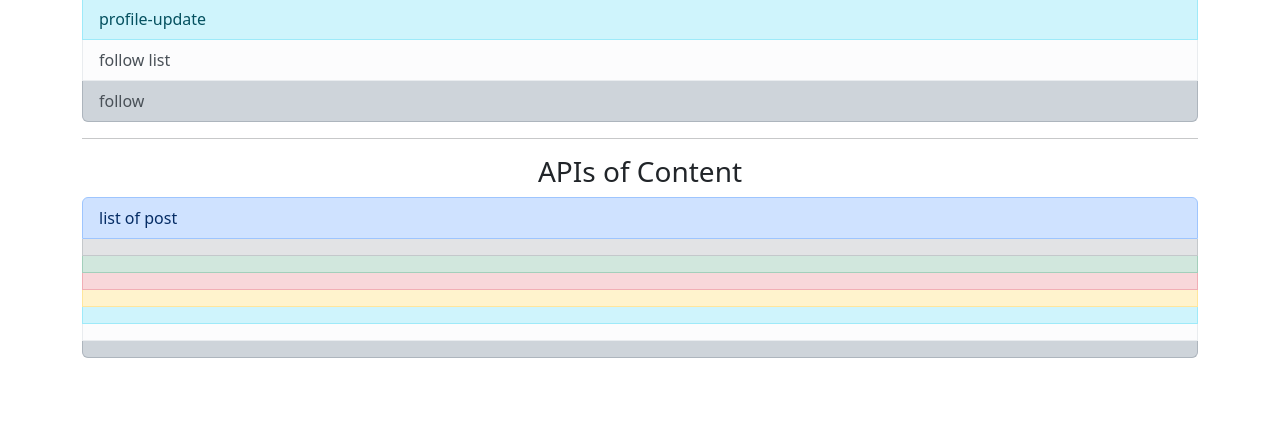
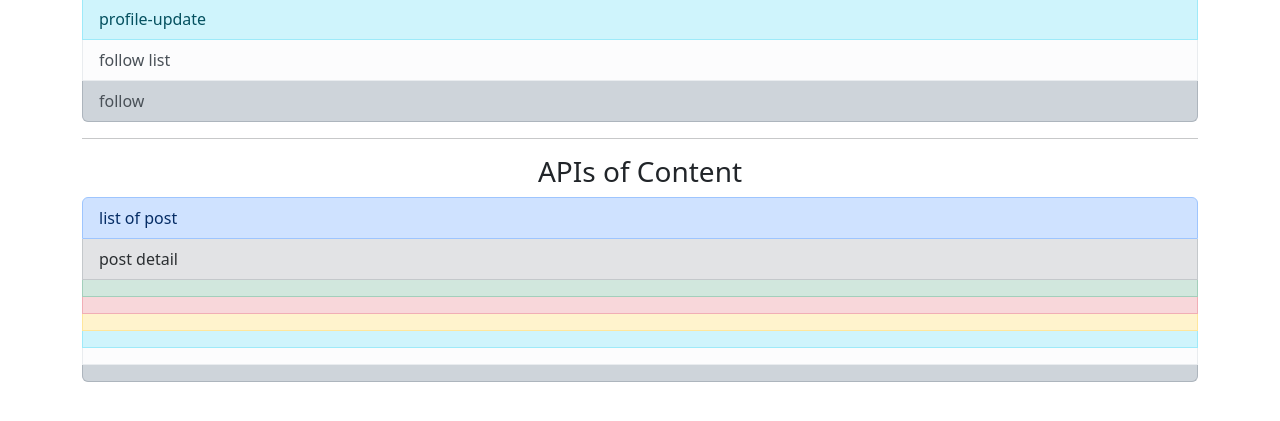
Before and after one commit to kezb90/social_media, a Django app: template landing_page/templates/main.html in a window 1280 px wide. Shown: the part 306-727 px from the top of the page. Run offline with Django 4.2, Linux system fonts and the light colour scheme; the template is opened without the code that fills it, so the values that code supplies are empty.

Commit message:
update main.html template

```diff
--- a/landing_page/templates/main.html
+++ b/landing_page/templates/main.html
@@ -29,7 +29,7 @@ landing page
     </div>
     <ul class="list-group">
         <li class="list-group-item list-group-item-primary"><a class="nav-link" href="{% url 'content:post-list' %}">list of post</a></li>
-        <li class="list-group-item list-group-item-secondary"><a class="nav-link" href="{% url 'accounts:login' %}"></a></li>
+        <li class="list-group-item list-group-item-secondary"><a class="nav-link" href="{% url 'content:post-detail' 1 %}">post detail</a></li>
         <li class="list-group-item list-group-item-success"><a class="nav-link" href="{% url 'accounts:logout' %}"></a></li>
         <li class="list-group-item list-group-item-danger"><a class="nav-link" href="/administrator"></a></li>
         <li class="list-group-item list-group-item-warning"><a class="nav-link" href="/api/schema/swagger-ui/"></a></li>
```
